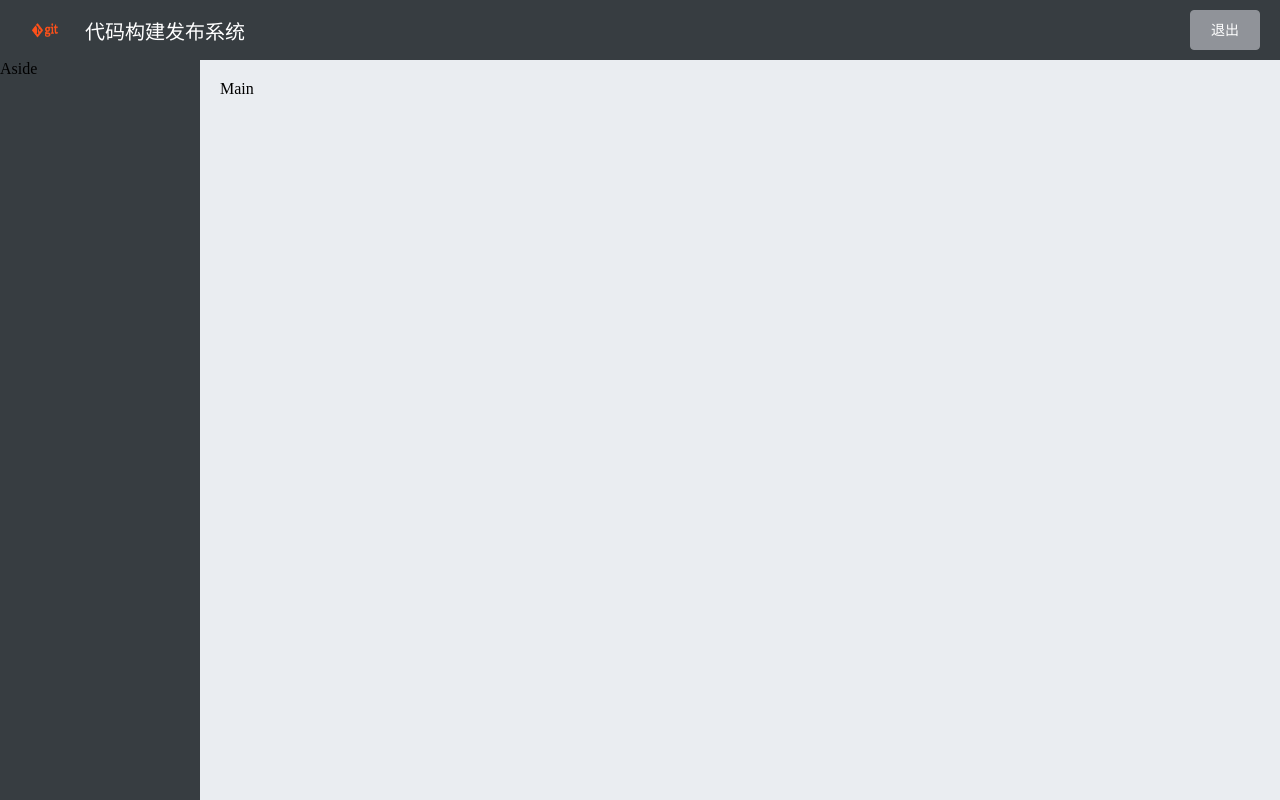
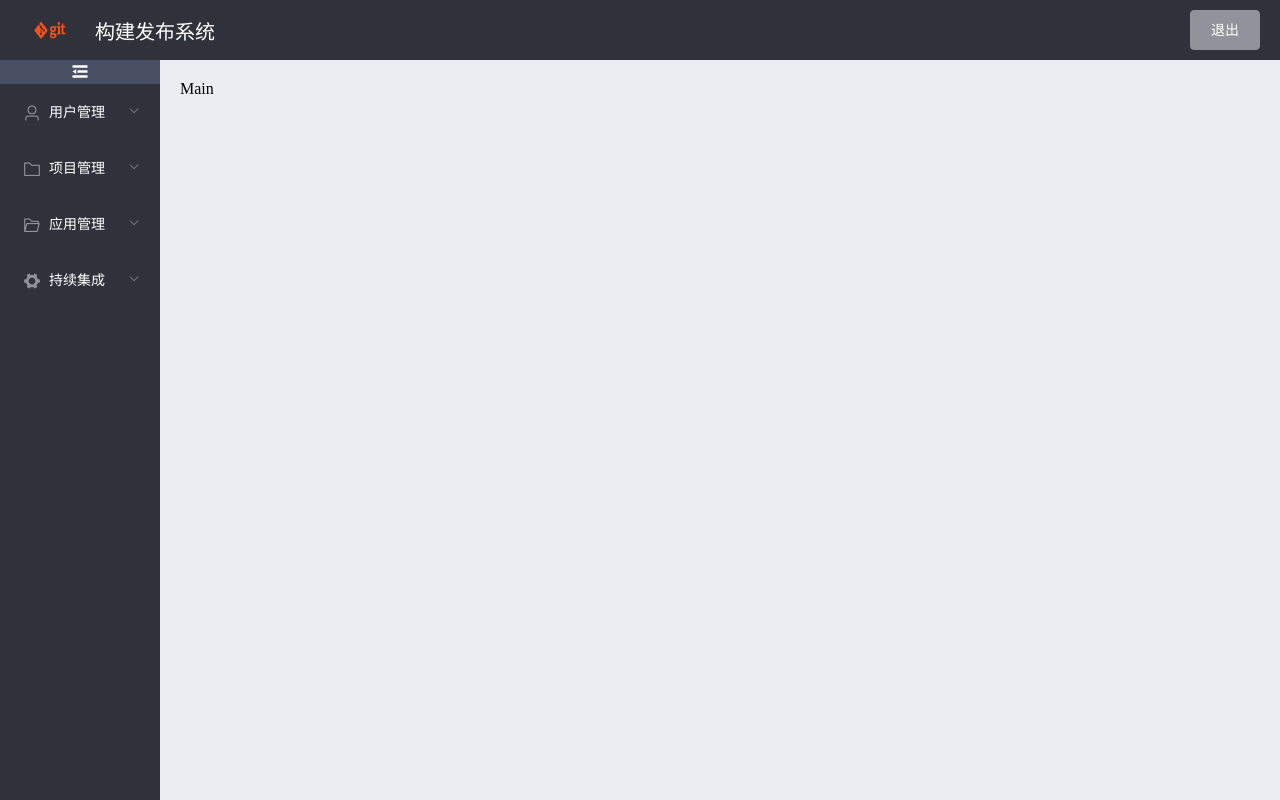
Before and after one commit to atdevp/vueDemo, a Vue app in the folder frontend/: page /#/home in a window 1280 px wide. Built offline with nearby package versions, Linux system fonts and the light colour scheme.

Commit message:
vue aside menu

```diff
--- a/frontend/src/components/Home.vue
+++ b/frontend/src/components/Home.vue
@@ -3,19 +3,129 @@
     <!-- 头部 -->
     <el-header>
       <div>
-      <img src="../assets/logo.png" alt="" style="width: 50px; height: 50px">
-      <span>代码构建发布系统</span>
+        <img
+          src="../assets/logo.png"
+          alt=""
+          style="width: 60px; height: 60px"
+        />
+        <span>构建发布系统</span>
       </div>
       <el-button type="info" @click="logout">退出</el-button>
     </el-header>
     <el-container>
       <!-- 左侧 -->
-    <el-aside width="200px">Aside</el-aside>
+      <el-aside :width="isCollapse ? '64px' : '160px'">
+        <!-- 侧边栏菜单 -->
+        <div class="toggle-button"><i class="el-icon-s-fold" @click="toggleCollapse"></i></div>
+        <el-menu
+          background-color="#2F323A"
+          text-color="#fff"
+          active-text-color="#ffd04b"
+          unique-opened
+          :collapse="isCollapse"
+          :collapse-transition="false"
+        >
+          <!-- 一级菜单模板区 -->
+          <el-submenu index="1">
+            <template slot="title">
+              <i class="el-icon-user"></i>
+              <span>用户管理</span>
+            </template>
+
+            <!-- 二级菜单 -->
+            <el-menu-item index="1-1">
+              <template slot="title">
+                <i class="el-icon-menu"></i>
+                <span>用户列表</span>
+              </template>
+            </el-menu-item>
+          </el-submenu>
+
+          <!-- 一级菜单模板区 -->
+          <el-submenu index="2">
+            <template slot="title">
+              <i class="el-icon-folder"></i>
+              <span>项目管理</span>
+            </template>
+
+            <!-- 二级菜单 -->
+            <el-menu-item index="2-1">
+              <template slot="title">
+                <i class="el-icon-menu"></i>
+                <span>项目列表</span>
+              </template>
+            </el-menu-item>
+
+            <el-menu-item index="2-2">
+              <template slot="title">
+                <i class="el-icon-menu"></i>
+                <span>项目添加</span>
+              </template>
+            </el-menu-item>
+          </el-submenu>
+
+          <!-- 一级菜单模板区 -->
+          <el-submenu index="3">
+            <template slot="title">
+              <i class="el-icon-folder-opened"></i>
+              <span>应用管理</span>
+            </template>
+
+            <!-- 二级菜单 -->
+            <el-menu-item index="3-1">
+              <template slot="title">
+                <i class="el-icon-menu"></i>
+                <span>应用列表</span>
+              </template>
+            </el-menu-item>
+
+            <el-menu-item index="3-2">
+              <template slot="title">
+                <i class="el-icon-menu"></i>
+                <span>应用添加</span>
+              </template>
+            </el-menu-item>
+
+            <el-menu-item index="3-3">
+              <template slot="title">
+                <i class="el-icon-menu"></i>
+                <span>应用管理</span>
+              </template>
+            </el-menu-item>
+          </el-submenu>
+
+          <!-- 一级菜单区域 -->
+          <el-submenu index="4">
+            <template slot="title">
+              <i class="el-icon-s-tools"></i>
+              <span>持续集成</span>
+            </template>
+
+            <el-menu-item index="4-1">
+              <template slot="title">
+                <i class="el-icon-menu"></i>
+                <span>编译</span>
+              </template>
+            </el-menu-item>
+            <el-menu-item index="4-2">
+              <template slot="title">
+                <i class="el-icon-menu"></i>
+                <span>发布</span>
+              </template>
+            </el-menu-item>
+            <el-menu-item index="4-3">
+              <template slot="title">
+                <i class="el-icon-menu"></i>
+                <span>回滚</span>
+              </template>
+            </el-menu-item>
+          </el-submenu>
+        </el-menu>
+      </el-aside>
       <!-- 主体 -->
       <el-main>Main</el-main>
     </el-container>
   </el-container>
-
 </template>
 
 <script>
@@ -23,39 +133,58 @@ export default {
   name: 'Home',
   data () {
     return {
-      msg: 'Welcome to Your Vue.js App'
+      // 是否默认折叠左侧菜单
+      isCollapse: false
+    }
+  },
+  methods: {
+    // 左侧菜单折叠与展开
+    toggleCollapse () {
+      this.isCollapse = !this.isCollapse
     }
   }
 }
 </script>
 
-<style lang='less' scope>
-.home-container{
+<style lang="less" scope>
+.home-container {
   height: 100%;
 }
 
-.el-header{
-  background-color: #373D41;
+.el-header {
+  background-color: #2f323a;
   display: flex;
   justify-content: space-between;
   padding-left: 0;
   align-items: center;
   color: #fff;
   font-size: 20px;
-  >div{
+  > div {
     display: flex;
     align-items: center;
-    span{
+    span {
       margin-left: 15px;
     }
   }
 }
 
-.el-aside{
-  background-color: #373D41;
+.el-aside {
+  background-color: #2f323a;
+  .el-menu{
+    border-right: none;
+  }
 }
 
-.el-main{
-  background-color: #EAEDF1;
+.el-main {
+  background-color: #eaedf1;
+}
+
+.toggle-button {
+  background-color: #4a5064;
+  font-size: 20px;
+  line-height: 24px;
+  color: white;
+  text-align: center;
+  cursor: pointer;
 }
 </style>
```
Lines whose indentation alone changed are shown as unchanged.
